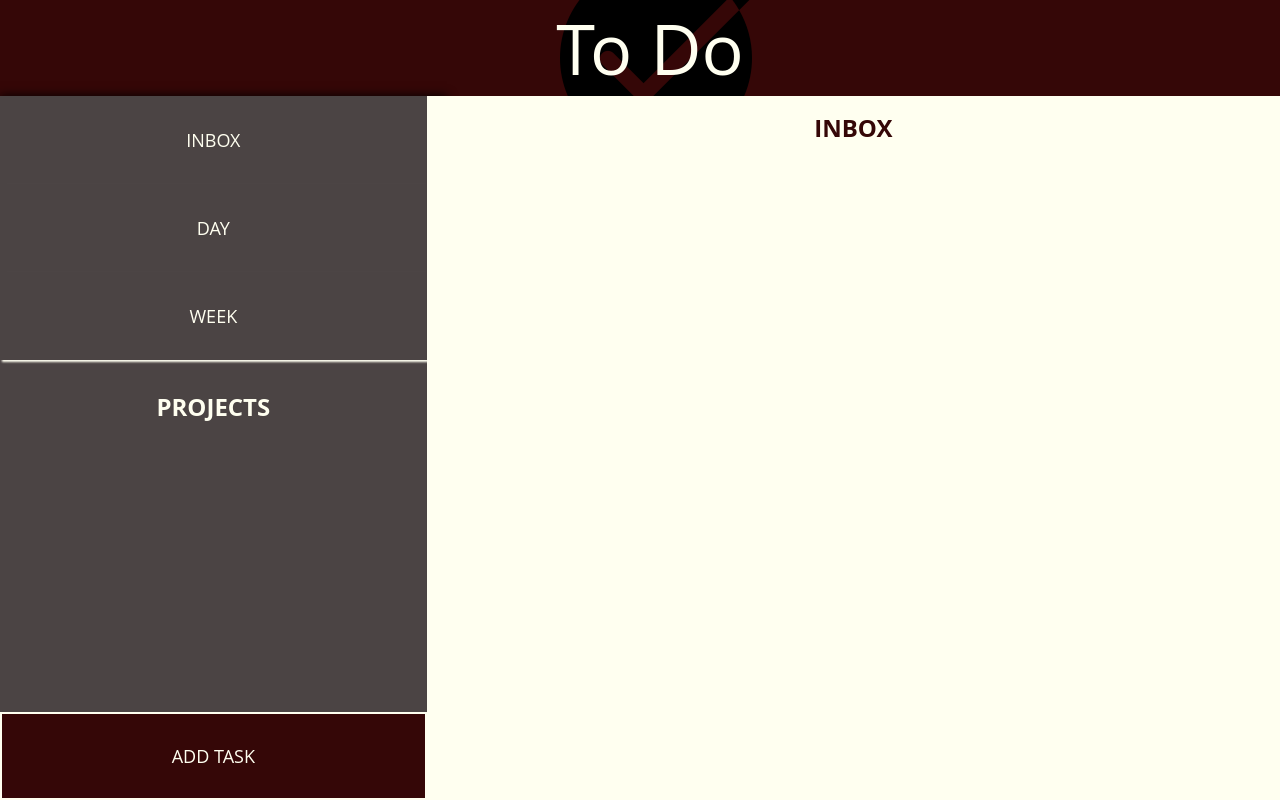
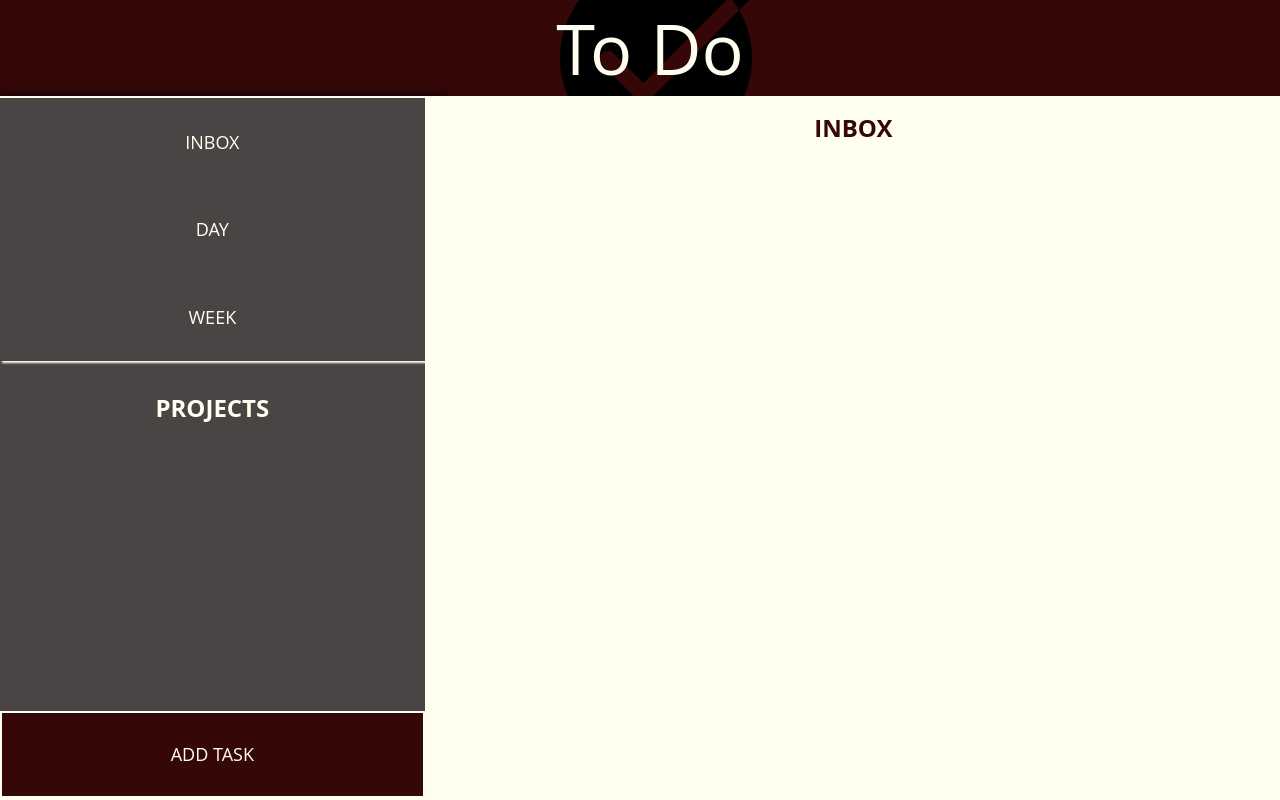
Before and after one commit to TannerHornsby7/odin-todo, a website built with webpack: page index.html in a window 1280 px wide. Built offline with nearby package versions, Linux system fonts and the light colour scheme; a web font is replaced by a local one.

Commit message:
update nav style

```diff
--- a/src/style.scss
+++ b/src/style.scss
@@ -52,6 +52,8 @@ $darkcolor: rgb(53, 7, 7);
     grid-column: 1 / 2;
     display: grid;
     grid-template-rows: 1fr 1fr 1fr 4fr 1fr;
+    border: 2px solid ivory;
+    border-left: none;
     text-align: center;
 
     button {
```
Also changed, not shown: dist/index.js, dist/layout.js.
